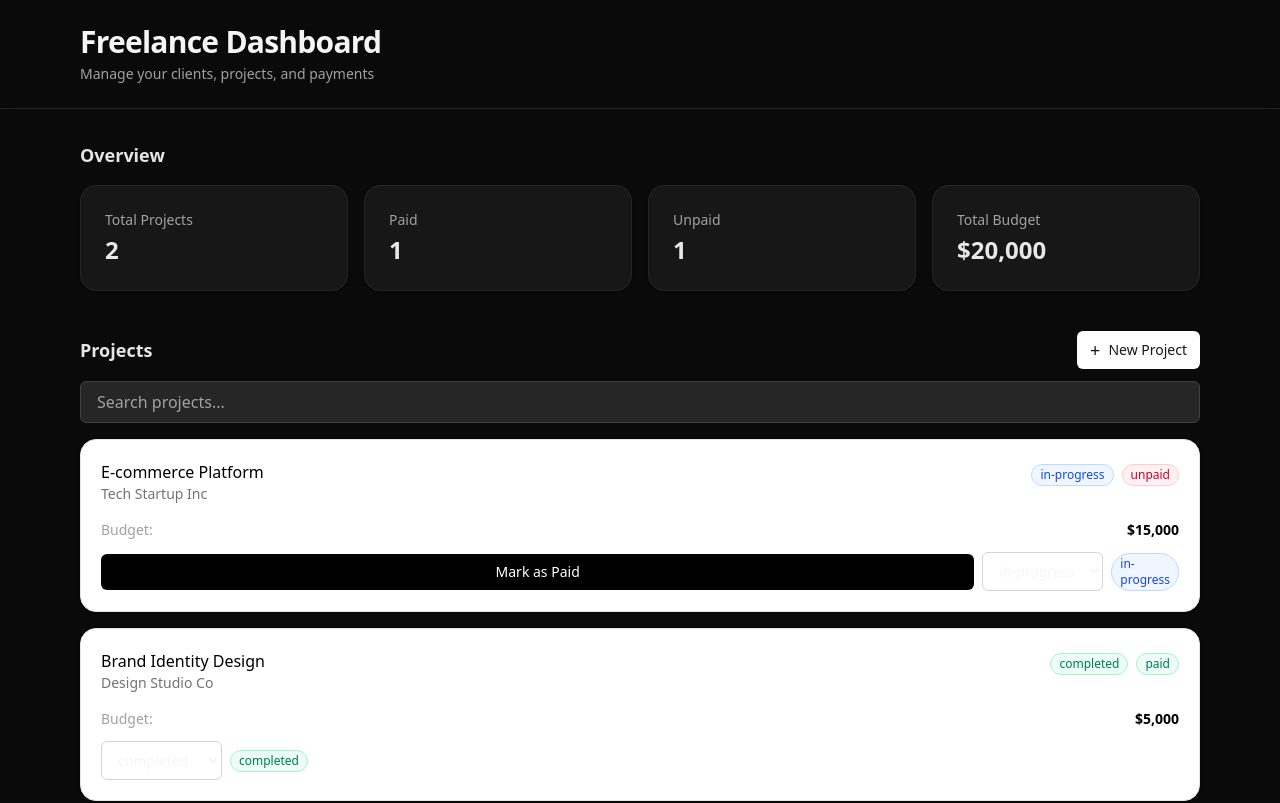
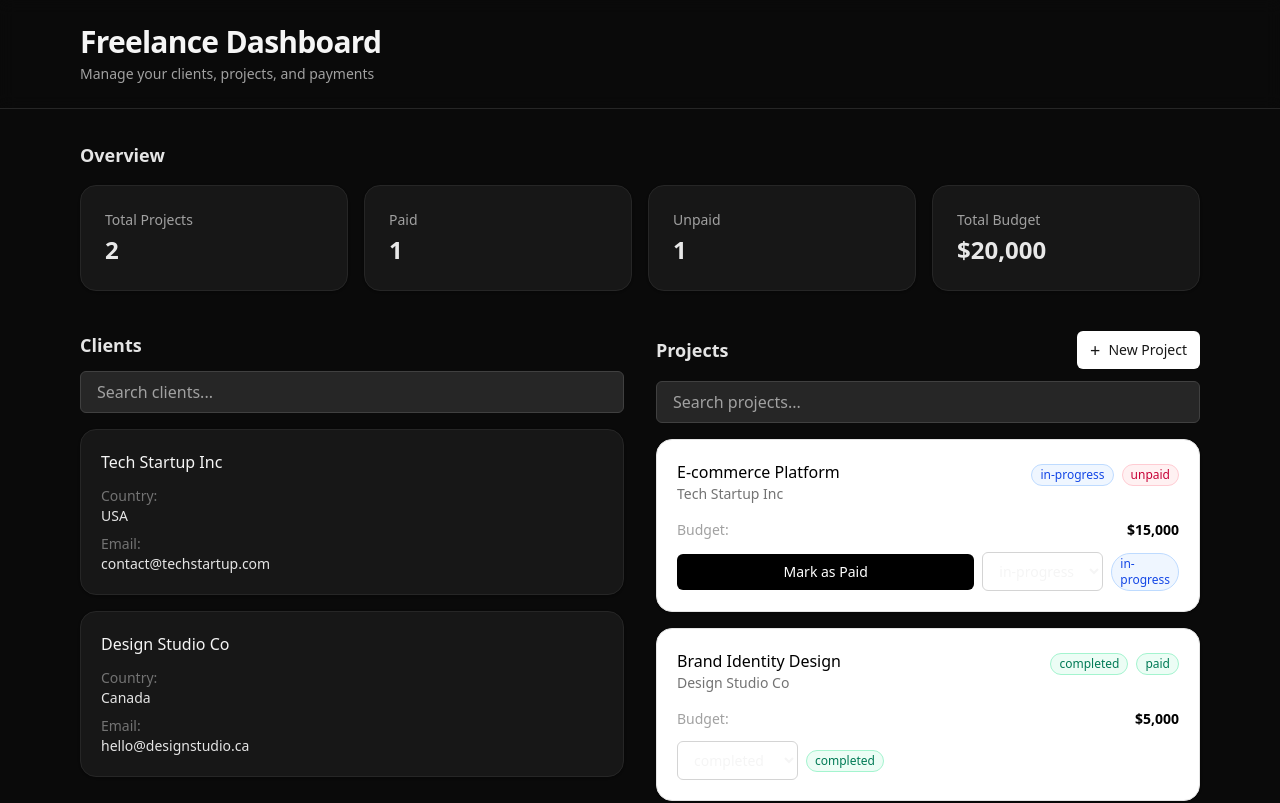
Before and after one commit to Boldecca/Dashboard-freelance, a React (Vite) app: page / in a window 1280 px wide. Shown: the top 803 px of the page. Built offline with nearby package versions, Linux system fonts and the light colour scheme.

Commit message:
updated app.tsx

```diff
--- a/src/App.tsx
+++ b/src/App.tsx
@@ -7,6 +7,7 @@ import { validateAndCreatePayment } from "./utils";
 import { searchByName } from "./utils";
 import { type Client } from "./models";
 import { TasksPanel } from "./components/TasksPanel";
+import { PaymentsList } from "./components/PaymentsList";
 
 function DashboardContent() {
   const { state, dispatch } = useAppState();
@@ -76,7 +77,34 @@ function DashboardContent() {
           <DashboardStats projects={state.projects} clients={state.clients} payments={state.payments} />
         </section>
 
-        <section>
+        <section className="grid grid-cols-1 lg:grid-cols-2 gap-8 items-start">
+          <div>
+            <h2 className="text-lg font-semibold mb-3 text-neutral-200">Clients</h2>
+            <input
+              className="w-full mb-4 px-4 py-2 rounded-md border border-neutral-700 bg-neutral-800 text-neutral-200 placeholder-neutral-400 focus:outline-none focus:ring-2 focus:ring-white/10"
+              placeholder="Search clients..."
+              value={clientsQuery}
+              onChange={(e) => setClientsQuery(e.target.value)}
+            />
+            <div className="space-y-4">
+              {filteredClients.map((c) => (
+                <div key={c.id} className="p-5 bg-neutral-900 border border-neutral-800 rounded-2xl shadow-sm transition hover:shadow-md hover:shadow-black/30">
+                  <h3 className="font-medium text-neutral-100">{c.name}</h3>
+                  <div className="mt-3 text-sm text-neutral-400">
+                    <div className="mb-2">
+                      <div className="text-neutral-500">Country:</div>
+                      <div className="text-neutral-200">{c.country ?? "—"}</div>
+                    </div>
+                    <div>
+                      <div className="text-neutral-500">Email:</div>
+                      <div className="text-neutral-200">{c.email ?? "—"}</div>
+                    </div>
+                  </div>
+                </div>
+              ))}
+            </div>
+          </div>
+
           <div>
             <div className="flex items-center justify-between mb-3">
               <h2 className="text-lg font-semibold text-neutral-200">Projects</h2>
@@ -120,6 +148,11 @@ function DashboardContent() {
                 onChangeStatus={onChangeStatus}
               />
             )}
+
+            <div className="mt-6">
+              <h3 className="text-md font-semibold mb-3 text-neutral-200">Payments</h3>
+              <PaymentsList payments={state.payments} projects={state.projects} clients={state.clients} />
+            </div>
           </div>
         </section>
 
```
